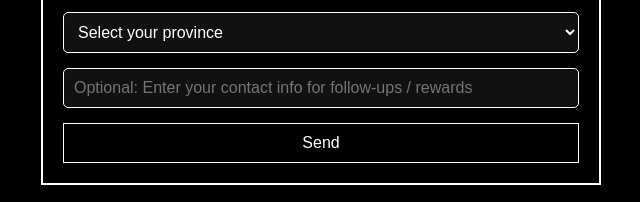
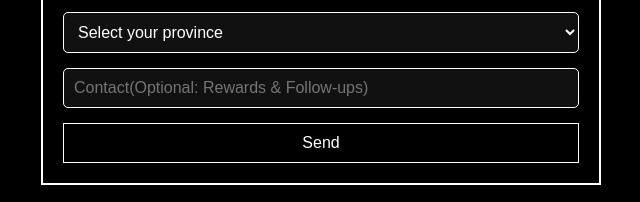
Before and after one commit to LAMncwabe/nisho.org, a plain HTML site: page index.html in a window 1280 px wide. Shown: the part 406-608 px from the top of the page, 319-959 px from the left. Drawn offline with Linux system fonts and the light colour scheme.

Commit message:
Update index.html
update the title to Nisho.org and the contact placeholder to something more clean and brief.

```diff
--- a/index.html
+++ b/index.html
@@ -4,7 +4,7 @@
     <meta charset="UTF-8" />
     <meta name="viewport" content="width=device-width, initial-scale=1.0" />
     <meta http-equiv="X-UA-Compatible" content="ie=edge" />
-    <title>Anonymous Message Form</title>
+    <title>Nisho.org</title>
     <link rel="stylesheet" href="styles.css" />
   </head>
   <body>
@@ -58,7 +58,7 @@
             type="text"
             name="contactInfo"
             id="contactInfo"
-            placeholder="Optional: Enter your contact info for follow-ups / rewards"
+            placeholder="Contact(Optional: Rewards & Follow-ups)"
           />
 
           <button type="submit">Send</button>
```
